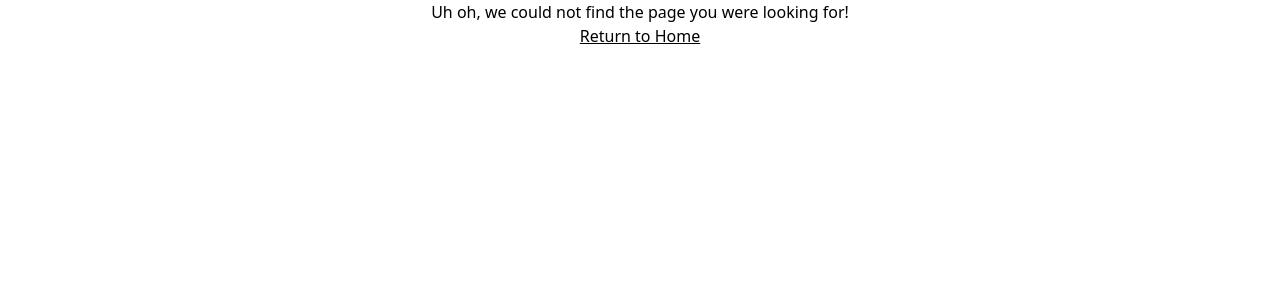
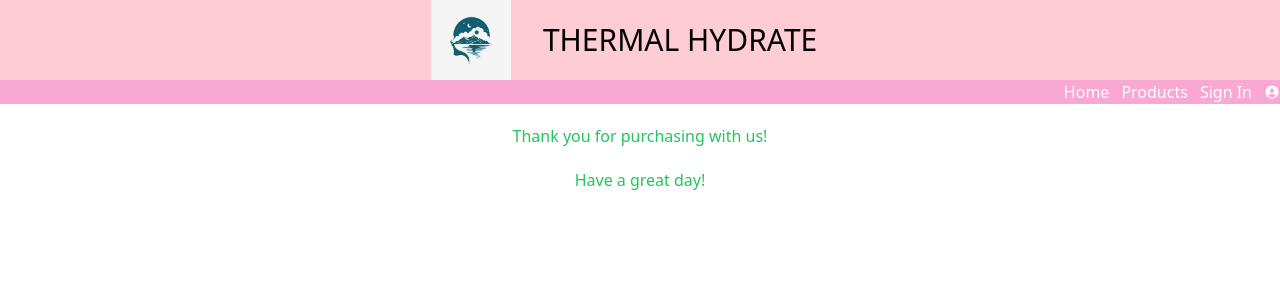
Before and after one commit to hannahhoanggg/Thermal-Hydrate, a React (Vite) app in the folder client/: page /checkout in a window 1280 px wide. Shown: the top 300 px of the page. Built offline with nearby package versions, Linux system fonts and the light colour scheme.

Commit message:
Completed issue-7-user-checkout-cart.

```diff
--- a/client/src/App.jsx
+++ b/client/src/App.jsx
@@ -9,6 +9,7 @@ import RegistrationForm from './components/RegistrationForm';
 import ProductDetails from './pages/ProductDetails';
 import NotFound from './pages/NotFound';
 import Cart from './pages/Cart';
+import Checkout from './pages/Checkout';
 
 const tokenKey = 'thermal-hydrate';
 
@@ -56,6 +57,7 @@ export default function App() {
             element={<RegistrationForm action="sign-up" />}
           />
           <Route path="cart" element={<Cart />} />
+          <Route path="checkout" element={<Checkout />} />
         </Route>
         <Route path="*" element={<NotFound />} />
       </Routes>
--- a/client/src/pages/Cart.jsx
+++ b/client/src/pages/Cart.jsx
@@ -1,5 +1,5 @@
 import { useState, useEffect, useContext } from 'react';
-import { Link } from 'react-router-dom';
+import { Link, useNavigate } from 'react-router-dom';
 import AppContext from '../components/AppContext';
 import { FaTrashAlt } from 'react-icons/fa';
 
@@ -8,6 +8,7 @@ export default function Cart() {
   const [error, setError] = useState();
   const [isLoading, setIsLoading] = useState(false);
   const { user, token } = useContext(AppContext);
+  const navigate = useNavigate();
 
   let subtotal = 0;
   cart.forEach((item) => (subtotal += item.price * item.quantity));
@@ -73,6 +74,10 @@ export default function Cart() {
     } catch (error) {
       setError(error);
     }
+  }
+
+  async function handleCheckout() {
+    navigate('/checkout');
   }
 
   return (
@@ -159,6 +164,7 @@ export default function Cart() {
             <div className="mt-8 text-center">
               <button
                 type="submit"
+                onClick={handleCheckout}
                 className="p-1.5 font-medium border-2 border-black border-solid rounded bg-slate-500">
                 Checkout
               </button>
--- /dev/null
+++ b/client/src/pages/Checkout.jsx
@@ -0,0 +1,12 @@
+export default function Checkout() {
+  return (
+    <div>
+      <div className="mt-5 font-normal text-center text-green-500">
+        Thank you for purchasing with us!
+      </div>
+      <div className="mt-5 font-normal text-center text-green-500">
+        Have a great day!
+      </div>
+    </div>
+  );
+}
```
